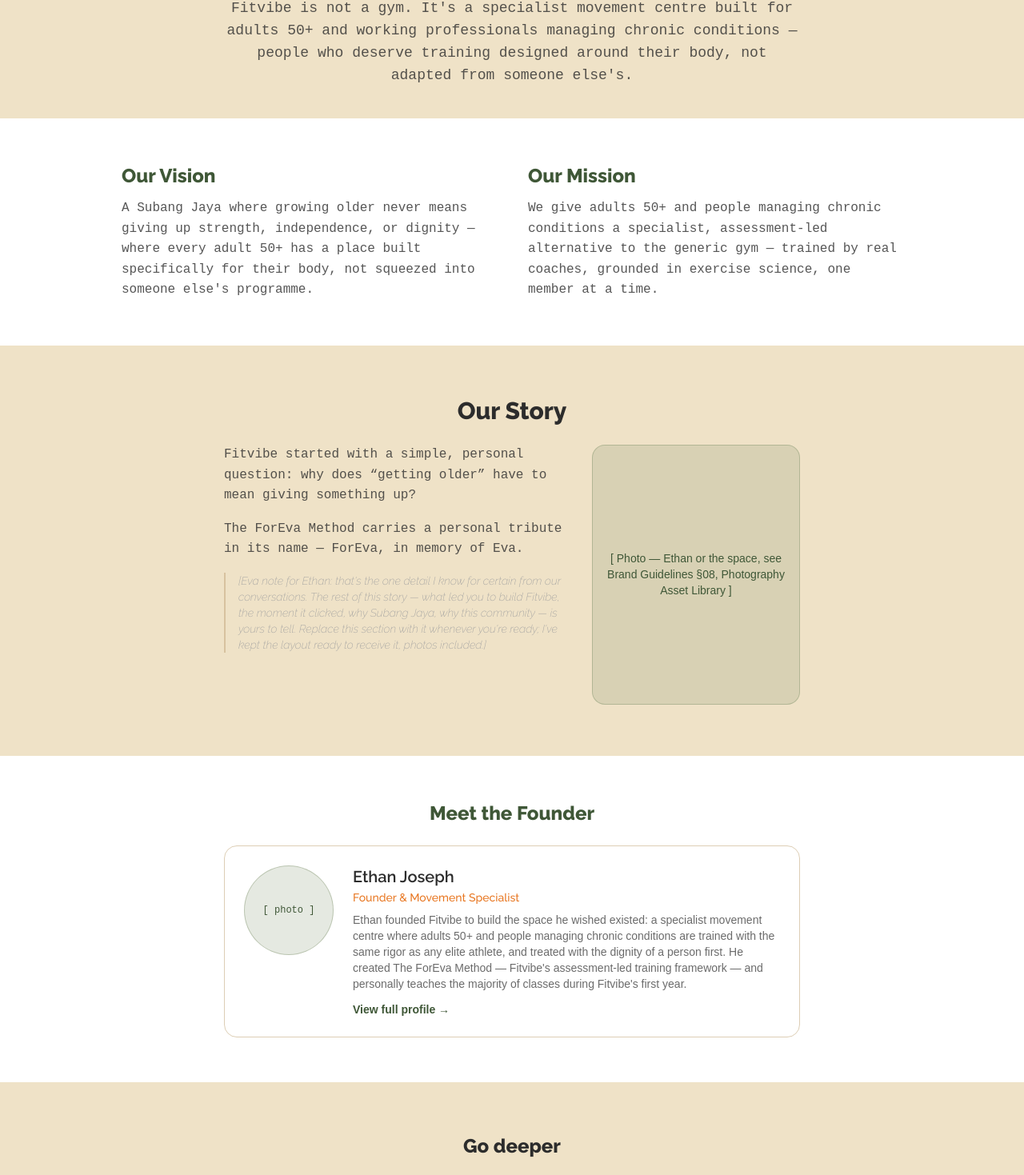
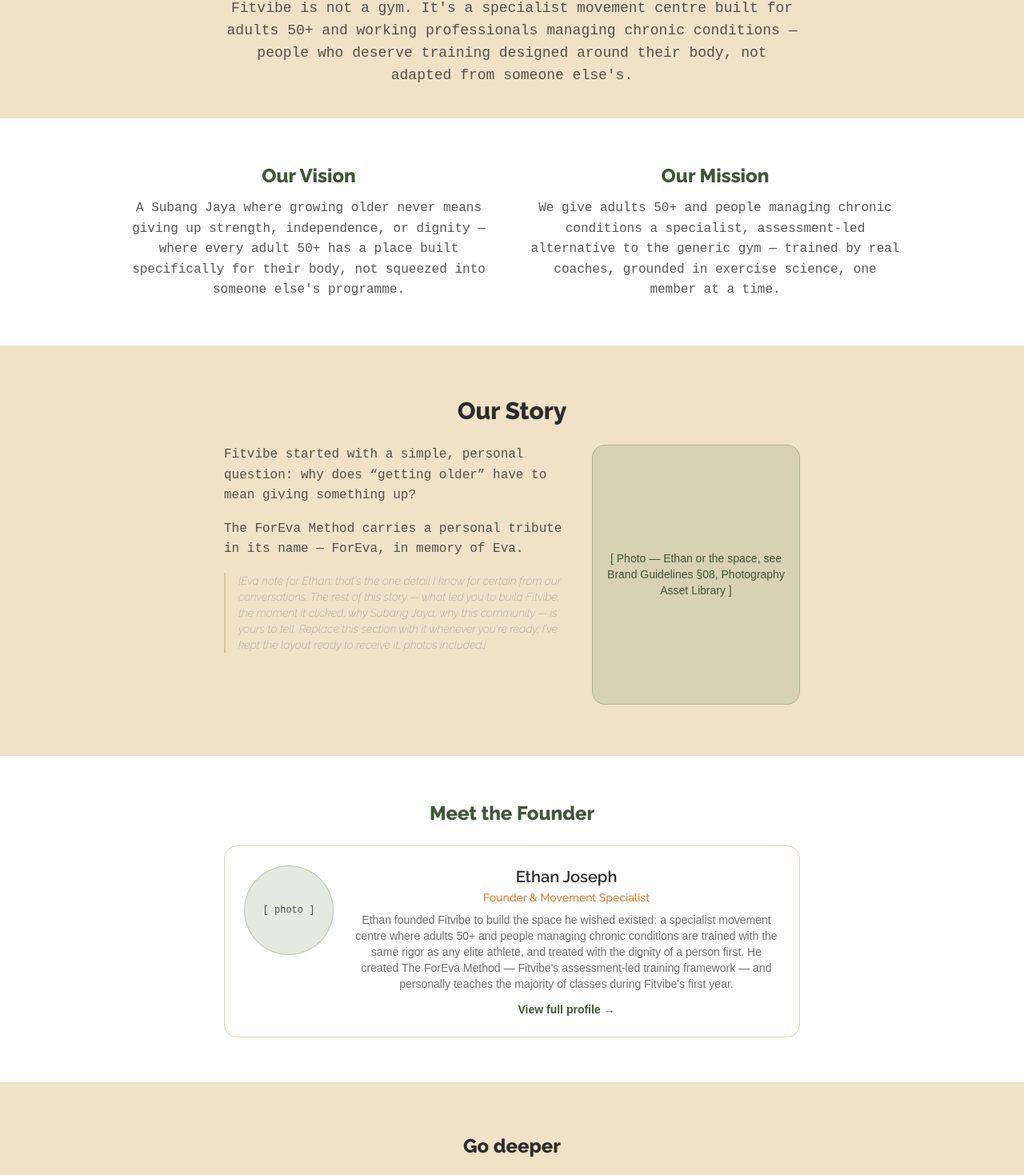
Before and after one commit to ethanRjoseph14/fitvibe-system, a Next.js app: page /about in a window 1280 px wide. Shown: the part 245-1714 px from the top of the page at 80% size. Built offline with nearby package versions, Linux system fonts and the light colour scheme; a web font is replaced by a local one.

Commit message:
Adjust layout and styling in about page

```diff
--- a/app/about/page.tsx
+++ b/app/about/page.tsx
@@ -27,7 +27,7 @@
 
       {/* Vision & Mission */}
       <section className="bg-off-white py-14">
-        <div className="mx-auto max-w-5xl px-6 grid md:grid-cols-2 gap-10">
+        <div className="mx-auto max-w-5xl px-6 grid md:grid-cols-2 gap-10 text-center">
           <div>
             <h2 className="text-2xl text-evergreen mb-3">Our Vision</h2>
             <p className="text-charcoal/80">
@@ -89,7 +89,7 @@
               <div className="shrink-0 w-28 h-28 rounded-full bg-sage/20 border border-sage/40 flex items-center justify-center text-xs text-evergreen text-center px-2">
                 [ photo ]
               </div>
-              <div className="text-center sm:text-left">
+              <div className="text-center">
                 <h3 className="text-xl mb-0.5">{founder.name}</h3>
                 <p className="font-section-header text-sm text-vitality-orange mb-2">
                   {founder.title}
```
